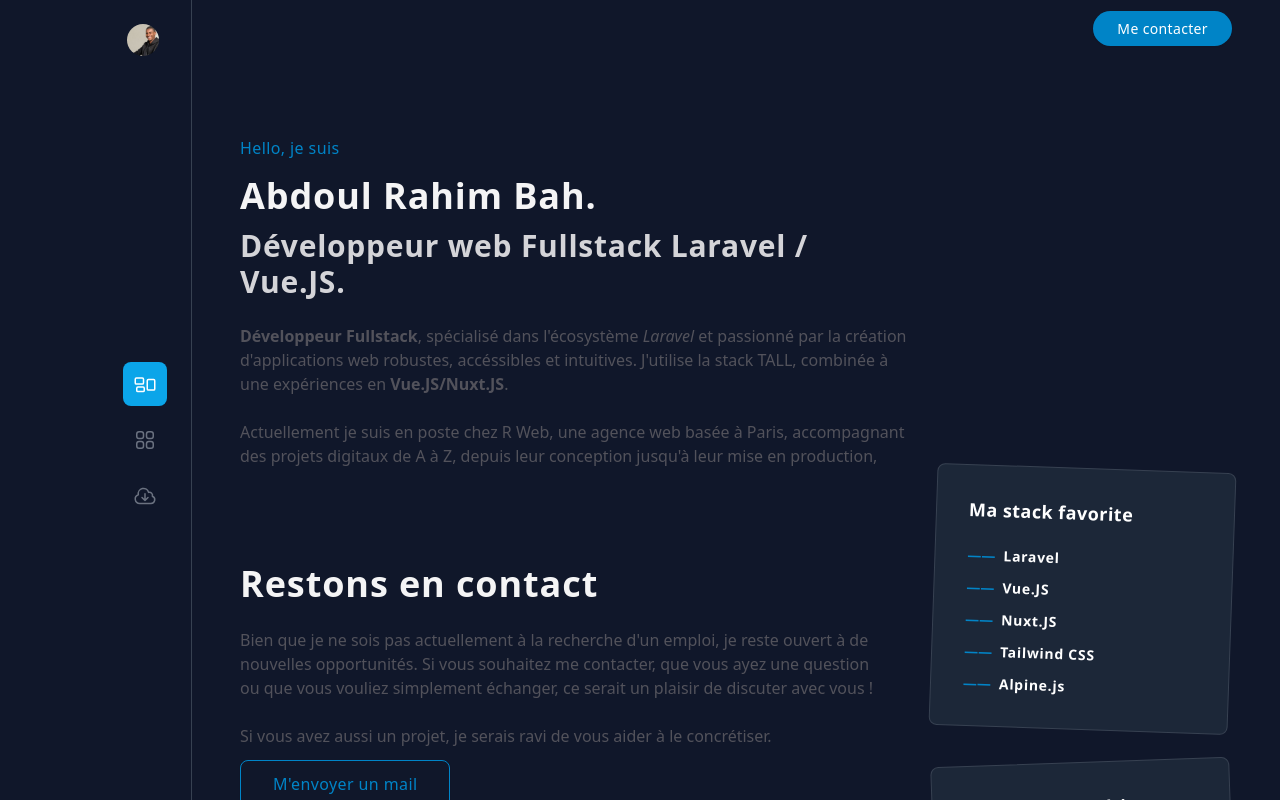
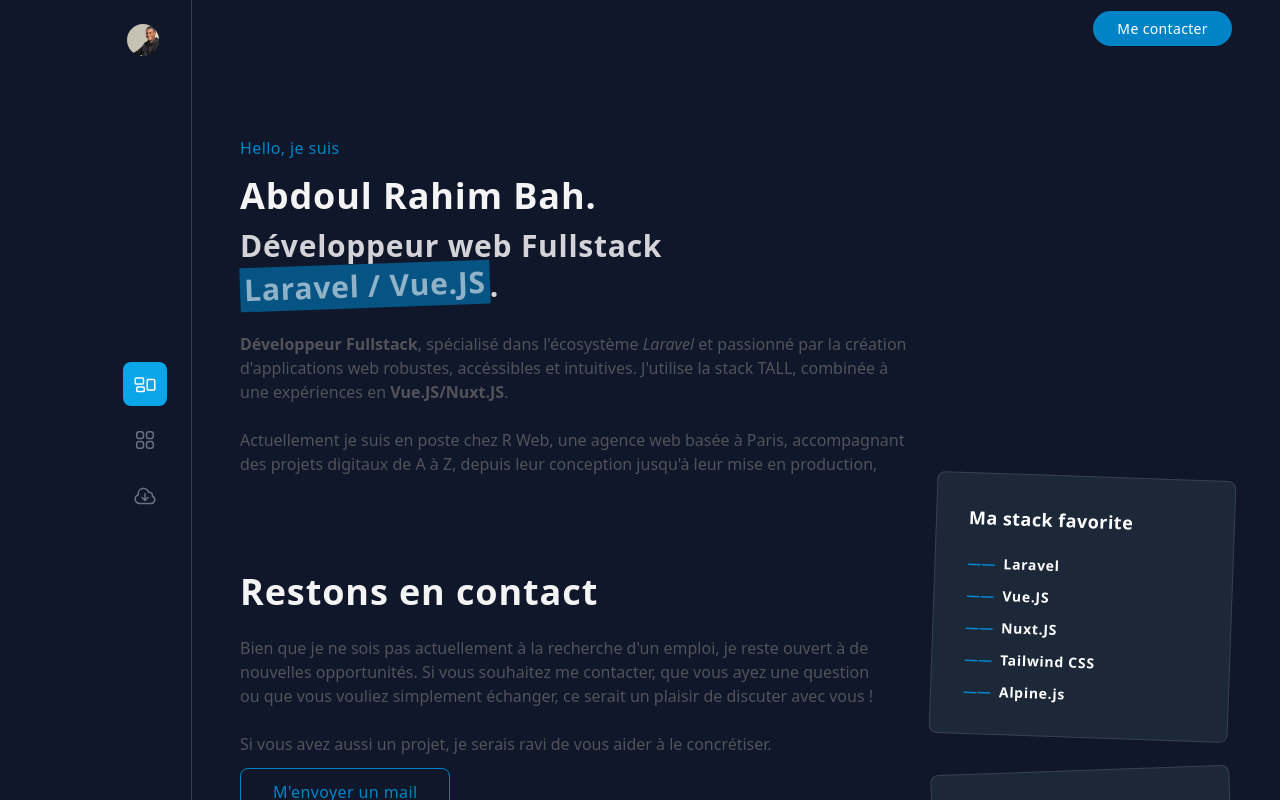
Before and after one commit to abdoul-rb/abdoulrahim, a Nuxt app: page / in a window 1280 px wide. Shown: the top 800 px of the page. Built offline with nearby package versions, Linux system fonts and the light colour scheme.

Commit message:
Replace resume

```diff
--- a/pages/index.vue
+++ b/pages/index.vue
@@ -40,7 +40,7 @@
                             </li>
 
                             <li>
-                                <a href="~/assets/DeveloppeurFullStack_AbdoulRahimBAH_120822.pdf" class="relative inline-flex items-center justify-center gap-x-2 text-gray-600 p-2.5 rounded-lg  active:bg-gray-100 duration-150 group" download="DeveloppeurFullStack_AbdoulRahimBAH.pdf">
+                                <a href="~/assets/DeveloppeurFullStack_AbdoulRahimBAH_28122023.pdf" class="relative inline-flex items-center justify-center gap-x-2 text-gray-600 p-2.5 rounded-lg  active:bg-gray-100 duration-150 group" download="DeveloppeurFullStack_AbdoulRahimBAH.pdf">
                                     <div class="text-gray-500">
                                         <svg class="w-6 h-6 group-hover:text-white" data-slot="icon" fill="none" stroke-width="1.5" stroke="currentColor" viewBox="0 0 24 24" xmlns="http://www.w3.org/2000/svg" aria-hidden="true">
                                             <path stroke-linecap="round" stroke-linejoin="round" d="M12 9.75v6.75m0 0-3-3m3 3 3-3m-8.25 6a4.5 4.5 0 0 1-1.41-8.775 5.25 5.25 0 0 1 10.233-2.33 3 3 0 0 1 3.758 3.848A3.752 3.752 0 0 1 18 19.5H6.75Z"></path>
@@ -84,7 +84,7 @@
                         </div>
 
                         <h1 class="mt-3 text-2xl font-semibold tracking-wide text-zinc-300 sm:text-3xl tracking-wide leading-6">
-                            Développeur web Fullstack Laravel / Vue.JS.
+                            Développeur web Fullstack <span class="bg-sky-700 p-1 opacity-75 -rotate-2 text-sky-200 inline-block">Laravel / Vue.JS</span>.
                         </h1>
 
                         <p class="mt-6 text-base text-zinc-600 dark:text-zinc-400">
```
Also changed, not shown: 2 other files (tests, documents, lock files or other folders).
